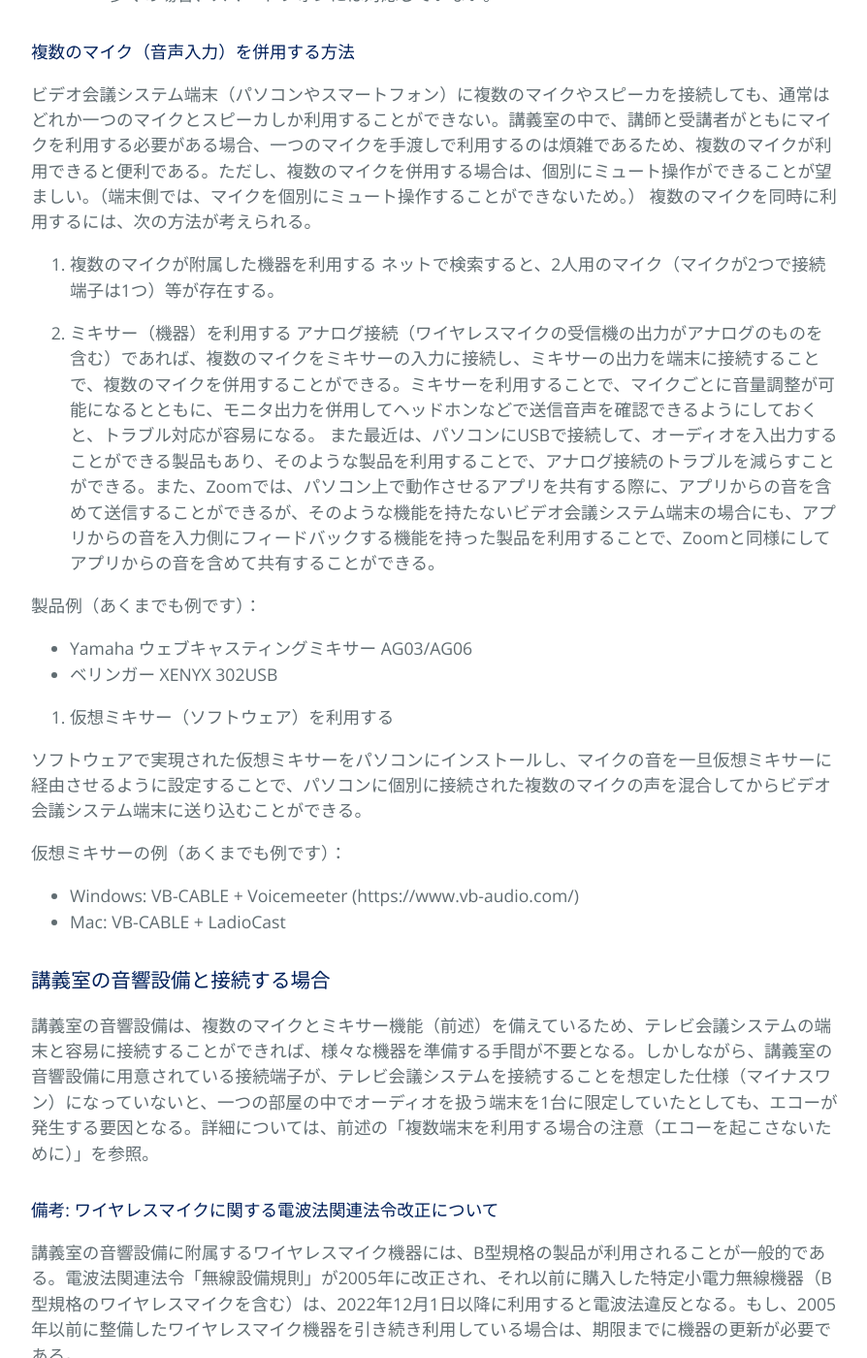
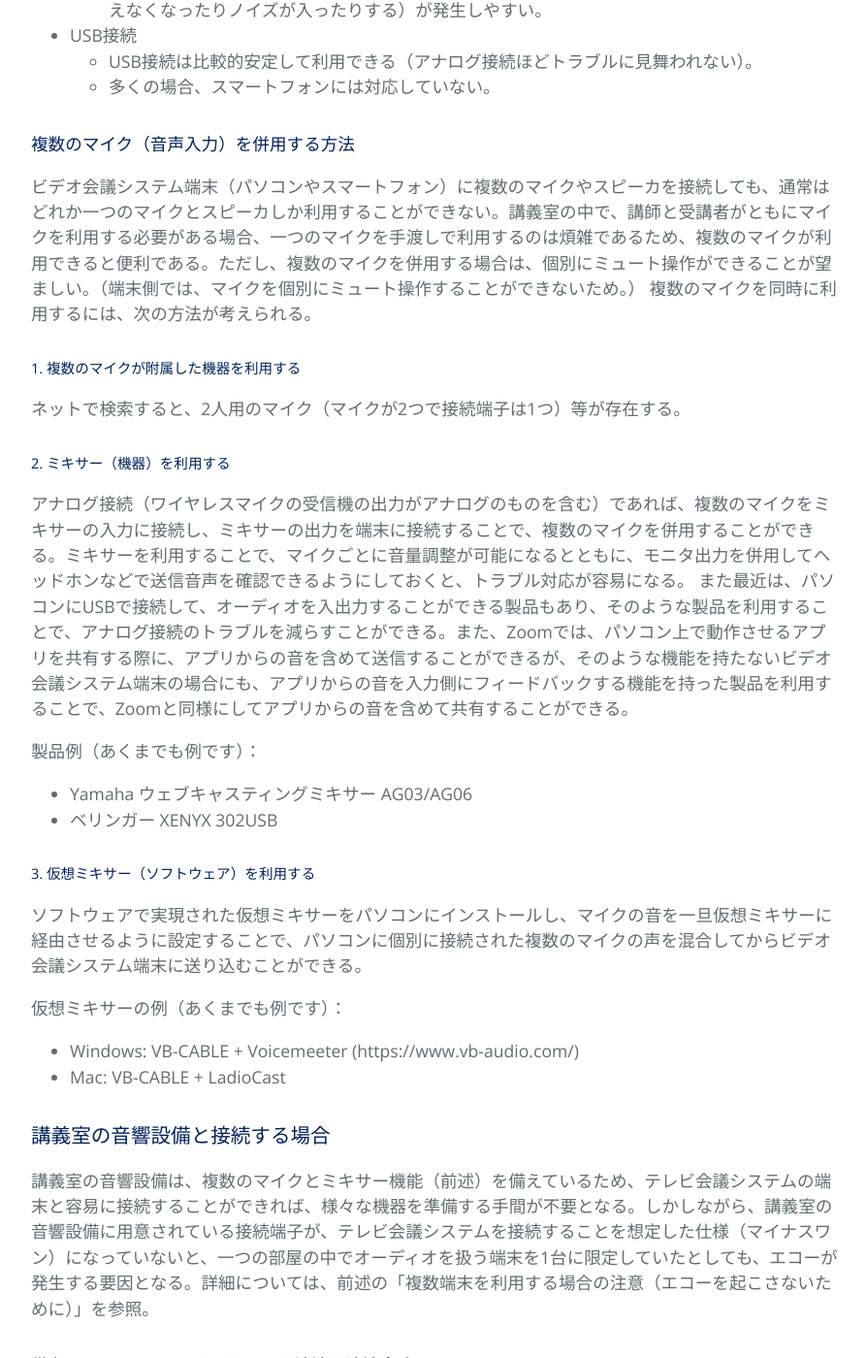
Before and after one commit to kyoto-u/online-edu, a Jekyll site: the page built from zoom-hybrid-use.md, in a window 1280 px wide and 1400 px high, scrolled down 3510 px. Shown: the whole window at 97% size, without its empty margins (192-1086 px from the left). Built offline with Jekyll 4.4.1, drawn with Linux system fonts in a browser that asks for light colours; some of the changed text lies outside the part shown.

Commit message:
Update zoom-hybrid-use.md

```diff
--- a/zoom-hybrid-use.md
+++ b/zoom-hybrid-use.md
@@ -21,7 +21,7 @@ title: 対面とオンラインの同時併用授業の実施方法と必要設
 
 ### 講義室の音響設備と接続しない場合
 
-1. 少人数の授業、講師が終始着席して行う授業
+#### 1. 少人数の授業、講師が終始着席して行う授業
 
 パソコンやスマートフォン等の端末に附属のスピーカとマイクの品質は向上しており、一人でオンライン授業に参加する場合は十分であることが多い。しかし、講師と受講者の複数人（少数）で一台の端末を共用する場合は、スピーカの音量が十分でない（小さい）、正面でない/遠くの声をマイクが拾いきれないなどの問題が発生する。
 
@@ -38,21 +38,21 @@ title: 対面とオンラインの同時併用授業の実施方法と必要設
 -	Jabra Speak 710 (2台をBluetoothでカスケード可能)
 -	NTTテクノクロス R-Talk(マイクを合計2～4台まで接続可能)
 
-2. 板書などで講師が動きながら行う授業
+#### 2. 板書などで講師が動きながら行う授業
 
 講師が定常的にマイクに向かって近くで話すことができない場合、マイクが講師の声を安定して拾うことができず、遠隔の受講者が声を聞き取りづらくなる。そのような場合は、講師の声を安定して遠隔側に届けるための方法を準備しておく必要がある。
 
-: A)	講義室の音響設備を「併用」する場合
+##### A)	講義室の音響設備を「併用」する場合
 
 講義室の音響設備に直接「接続」せずに「併用」する方法である。講義室の音響設備附属のワイヤレスマイクを利用できるスタイルの講義であれば、声が音響設備で安定して拡声されるようにしておくことで、その拡声された声をビデオ会議システム端末のマイクで拾うことにより、遠隔側にも声を安定して届けることができる。（この場合も、前項のスピーカ・マイクを端末に接続しておくことが望ましい。）
 
 ただし、講義室の音響設備のスピーカからの声は、室内での反響などによって不明瞭な（こもった）声になることがあるため、音響設備のスピーカとの位置関係を調整するなどの対応が必要となることがある。（マイクの指向性を調整することができる場合は、スピーカの方向からの音を優先的に拾うようにしておく。）講義室内での質疑等では、遠隔側にもやりとりが聞こえるように、講義室の受講者もマイクを利用すること。（あるいは、講師が質問を反復する。）
 
-:	B) 講義室に音響設備がない（利用しない）場合
+#####	B) 講義室に音響設備がない（利用しない）場合
 
 ビデオ会議システム端末のマイクとして、講師が常に身に着けて（持ち歩いて）利用できるマイクを用意する。
 
-マイク形状ごとの注意点
+#### マイク形状ごとの注意点
 -	ハンドマイク
   - 手に持つ必要がある。
   - マイクの距離と声の大きさを一定に保つ必要がある。
@@ -65,14 +65,15 @@ title: 対面とオンラインの同時併用授業の実施方法と必要設
 
 いずれも、（講義室の音響設備であれば、室内拡声によって自分の声の大きさが確認できるが）室内拡声がない場合は確認が難しいため、自分の声をモニタする方法を用意しておくことが望ましい。ただし、ビデオ会議システムを経由した声をモニタすると遅延が大きく、自分の声が少し遅れて聞こえてくることで思考が妨げられ話すことが難しくなるため、ピンマイクで拾った声を直接モニタする仕組みを用意する方が良い。
 
-接続方式ごとの注意点
--	Bluetooth接続
+#### 接続方式ごとの注意点
+
+- Bluetooth接続
   - バッテリー内蔵の製品になるため、授業前の充電を毎回忘れないようにしておく必要がある。
   - 2.4GHz帯の電波を利用するため、Wi-Fiや電子レンジ等との電波干渉により接続が安定しない（音が途切れる、ペアリングが外れる）ことがある。
   - Bluetoothの接続にはペアリングの操作が必要。一つの端末との組み合わせでのみ利用する場合は毎回のペアリングは不要であることが多いが、様々な端末と組み合わせて利用する場合は、端末を変更する毎にペアリング操作が必要になる。
   - 機器によっては若干の音声遅延が伴うものがある。
 
--	アナログ接続
+- アナログ接続
   - 安価な製品には粗悪品（性能が低すぎる、ノイズがひどい等）が多いので注意が必要。
   - 形状が一致しても、端末の接続端子の仕様（端子の順番など）と合わないことがあるので注意が必要である。マイクの種類によっては給電が必要なものもある。マイクの仕様をよく確認すること。（製品によってはモードを切り替えることができるものがある。また、変換ケーブルで対応できる場合もある。）
   - 接続端子の仕様が一致しても、音量レベルが合わず、音量が極端に小さすぎたり大きすぎて歪み（音割れ）が発生する場合がある。そのようなときは、音量レベルを調整するためにミキサーを利用すると良い。
@@ -87,10 +88,10 @@ title: 対面とオンラインの同時併用授業の実施方法と必要設
 ビデオ会議システム端末（パソコンやスマートフォン）に複数のマイクやスピーカを接続しても、通常はどれか一つのマイクとスピーカしか利用することができない。講義室の中で、講師と受講者がともにマイクを利用する必要がある場合、一つのマイクを手渡しで利用するのは煩雑であるため、複数のマイクが利用できると便利である。ただし、複数のマイクを併用する場合は、個別にミュート操作ができることが望ましい。（端末側では、マイクを個別にミュート操作することができないため。）
 複数のマイクを同時に利用するには、次の方法が考えられる。
 
-1. 複数のマイクが附属した機器を利用する
+##### 1. 複数のマイクが附属した機器を利用する
 ネットで検索すると、2人用のマイク（マイクが2つで接続端子は1つ）等が存在する。
 
-2. ミキサー（機器）を利用する
+##### 2. ミキサー（機器）を利用する
 アナログ接続（ワイヤレスマイクの受信機の出力がアナログのものを含む）であれば、複数のマイクをミキサーの入力に接続し、ミキサーの出力を端末に接続することで、複数のマイクを併用することができる。ミキサーを利用することで、マイクごとに音量調整が可能になるとともに、モニタ出力を併用してヘッドホンなどで送信音声を確認できるようにしておくと、トラブル対応が容易になる。
 また最近は、パソコンにUSBで接続して、オーディオを入出力することができる製品もあり、そのような製品を利用することで、アナログ接続のトラブルを減らすことができる。また、Zoomでは、パソコン上で動作させるアプリを共有する際に、アプリからの音を含めて送信することができるが、そのような機能を持たないビデオ会議システム端末の場合にも、アプリからの音を入力側にフィードバックする機能を持った製品を利用することで、Zoomと同様にしてアプリからの音を含めて共有することができる。
 
@@ -98,7 +99,7 @@ title: 対面とオンラインの同時併用授業の実施方法と必要設
 -	Yamaha ウェブキャスティングミキサー AG03/AG06
 -	ベリンガー XENYX 302USB
 
-3. 仮想ミキサー（ソフトウェア）を利用する
+##### 3. 仮想ミキサー（ソフトウェア）を利用する
 
 ソフトウェアで実現された仮想ミキサーをパソコンにインストールし、マイクの音を一旦仮想ミキサーに経由させるように設定することで、パソコンに個別に接続された複数のマイクの声を混合してからビデオ会議システム端末に送り込むことができる。
 
```
